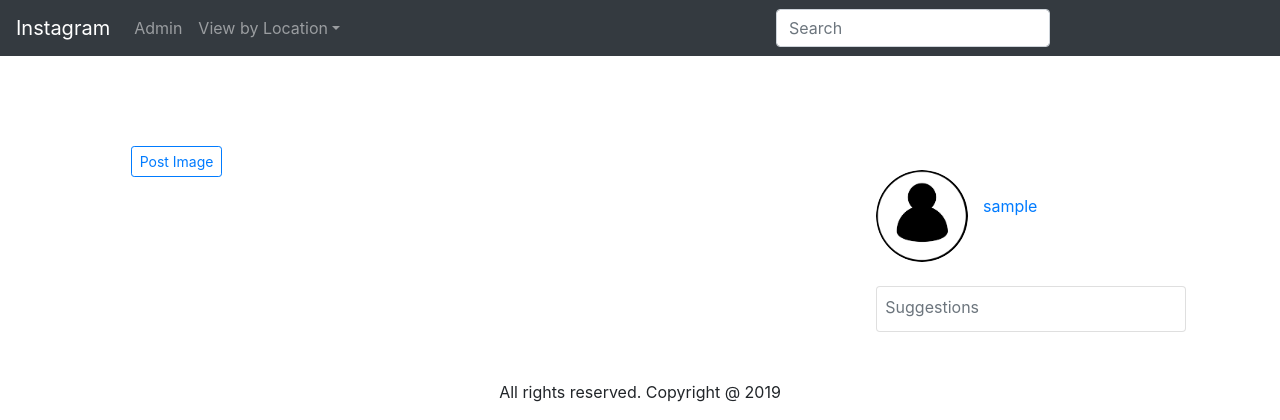
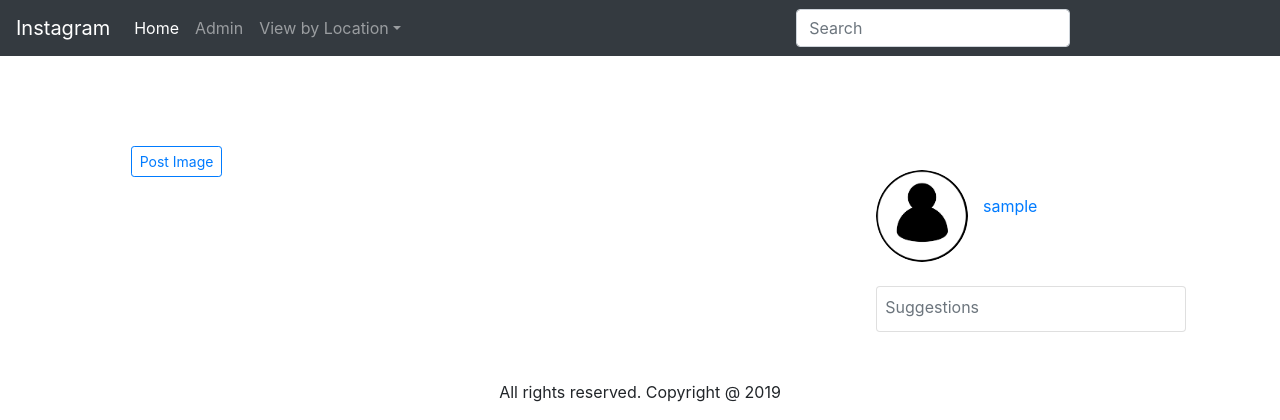
Before and after one commit to Gesare/The_Gram, a Django app: page / in a window 1280 px wide. Shown: the top 420 px of the page. Run offline with Django 3.2, Linux system fonts and the light colour scheme; the visitor is signed in with stand-in values (Sample User, id 1); data comes from the database, SQL or seed files in the repository; data that the repository does not hold is empty; some libraries are stand-ins or nearby versions.

Commit message:
Page layout

```diff
--- a/gramapp/templates/instagram/navbar.html
+++ b/gramapp/templates/instagram/navbar.html
@@ -13,7 +13,9 @@
 
         <div class="collapse navbar-collapse" id="navbarSupportedContent">
             <ul class="navbar-nav mr-auto">
-
+                <li class="nav-item active">
+                    <a class="nav-item nav-link" href="/"> Home </a>
+                </li>
                 <li class="nav-item dropdown">
                     <a class="nav-item nav-link" href="/admin/auth/user/add"> Admin</a>
                 </li>
@@ -27,8 +29,8 @@
             </ul>
            <form class="mb-0 h1 ml-auto mr-auto" id="searchform" action="{% url 'search' %}" >
              <input name="search_user" autocomplete="off" id="searching" class="form-control d-none d-md-block" placeholder="Search">
-              <i class="spinner "></i>
-           </form>
+            <i class="spinner "></i>
+            </form>
         </div>
     </nav>
 </body>
```
Also changed, not shown: media/posts/Food2.jpeg (added), media/posts/food6.jpeg (added), media/posts/qoute2.jpeg (added), media/posts/qoute5.jpeg (added).
